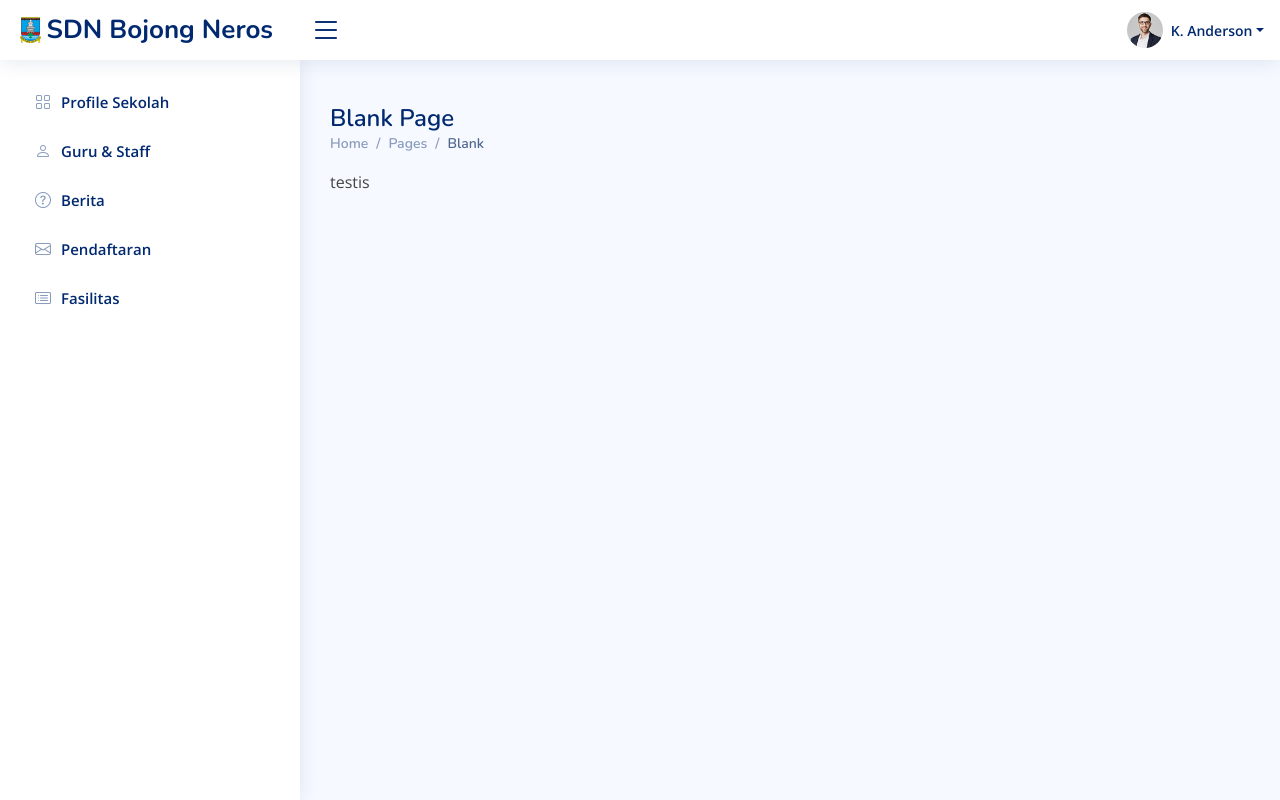
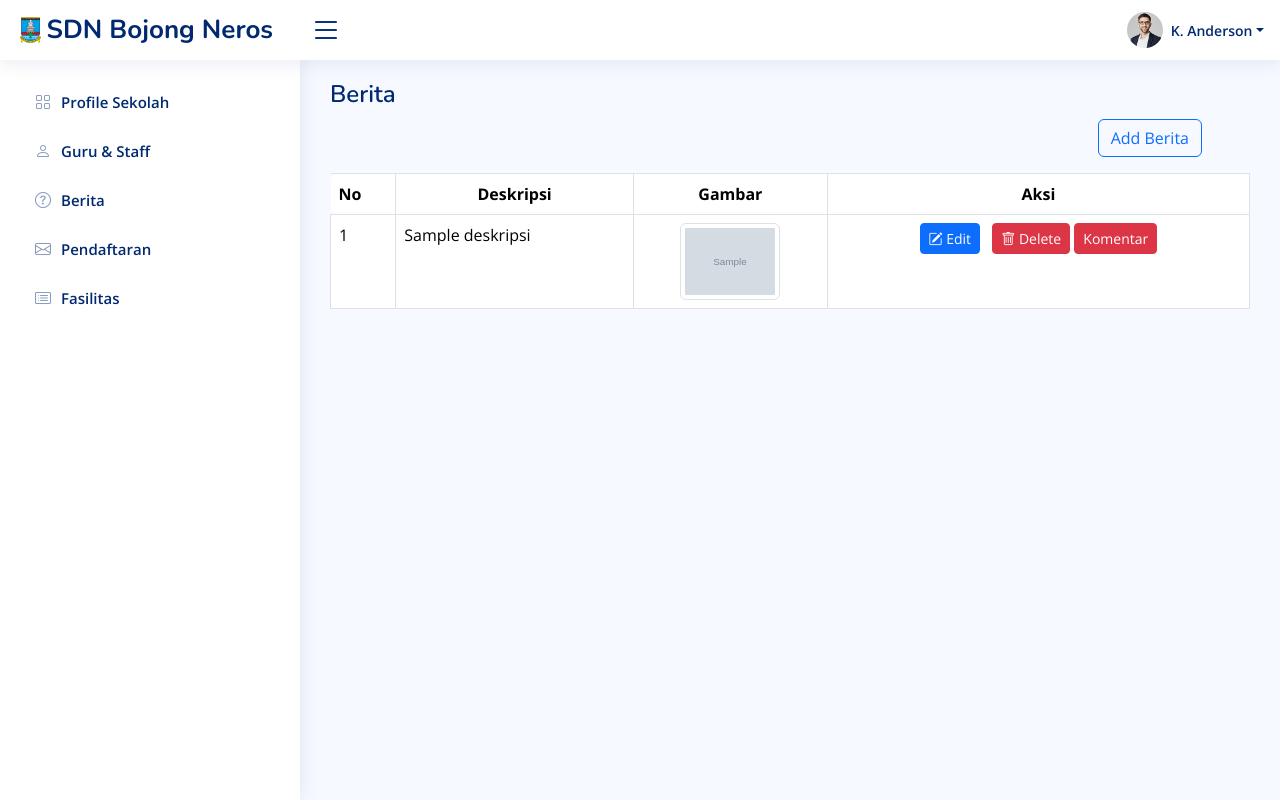
Before and after one commit to oneforaall05/webSekolah1, a Flask app: page /adminBerita in a window 1280 px wide. Run offline with Flask 3, Linux system fonts and the light colour scheme; grey boxes marked "Sample" are stand-in pictures; a database or web service that is not in the repository returns one stand-in record (values such as "Sample title"); some libraries are stand-ins or nearby versions.

Commit message:
perubahan berita

```diff
--- a/app.py
+++ b/app.py
@@ -211,17 +211,79 @@ def AdminAddStaff():
 # berita
 @app.route('/adminBerita',methods=['GET'])
 def AdminBerita():
-   return render_template('admin/berita/berita.html')
+   Berita =  list(db.berita.find({}))
+   print (Berita)
+   return render_template('admin/berita/berita.html', Berita=Berita)
 
 # edit berita
-@app.route('/adminEditBerita',methods=['GET'])
-def AdminEditBerita():
-   return render_template('admin/berita/editBerita.html')
+@app.route('/adminEditBerita/<_id>',methods=['GET','POST'])
+def AdminEditBerita(_id):
+   if request.method=='POST':
+      id=request.form['_id']
+      Deskripsi=request.form['Deskripsi']
+      nama_gambar= request.files['gambar']
+      currentBerita = db.berita.find_one({'_id': ObjectId(id)})
+      current_image = currentBerita.get('gambar', None)
+      doc={
+            'Deskripsi': Deskripsi
+         }
+      today=datetime.now()
+      mytime = today.strftime('%Y-%m-%d-%H-%m-%S')
+
+      if nama_gambar:
+         if current_image:
+               current_image_path = os.path.join('static/fotoBerita', current_image)
+               if os.path.exists(current_image_path):
+                  os.remove(current_image_path)
+         extension = nama_gambar.filename.split('.')[-1]
+         nama_file_gambar = f'berita-{mytime}.{extension}'
+         file_path =f'static/fotoBerita/{nama_file_gambar}'
+         nama_gambar.save(file_path)
+         doc['gambar']=nama_file_gambar
+      db.berita.update_one({'_id':ObjectId(id)},{'$set':doc})
+      return redirect(url_for('AdminBerita'))
+   berita = list(db.berita.find({'_id':ObjectId(_id)}))
+   return render_template('admin/berita/editBerita.html',berita=berita)
+
 
 # add berita
-@app.route('/adminAddBerita',methods=['GET'])
+@app.route('/adminAddBerita',methods=['GET','POST'])
 def AdminAddBerita():
+   if request.method=='POST':
+      # ambil input
+      Deskripsi=request.form['Deskripsi']
+      nama_gambar= request.files['gambar']
+
+      today=datetime.now()
+      mytime = today.strftime('%Y-%m-%d-%H-%M-%S')
+
+      if nama_gambar:
+         extension = nama_gambar.filename.split('.')[-1]
+         nama_file_gambar = f'Berita-{mytime}.{extension}'
+         file_path =f'static/fotoBerita/{nama_file_gambar}'
+         nama_gambar.save(file_path)
+      else :
+         nama_gambar=None
+      doc = {
+            'Deskripsi':Deskripsi,
+            'gambar':nama_file_gambar,
+
+        }
+      db.berita.insert_one(doc)
+      return redirect(url_for('AdminBerita'))
    return render_template('admin/berita/addBerita.html')
+
+@app.route('/adminDeleteBerita/<_id>',methods=['GET','POST'])
+def AdminDeleteBerita(_id):
+   currentdeskripsi= db.berita.find_one({'_id': ObjectId(_id)})
+   current_image = currentdeskripsi.get('gambar', None)
+   if current_image:
+      current_image_path = os.path.join('static/fotoBerita', current_image)
+      if os.path.exists(current_image_path):
+         os.remove(current_image_path)
+   db.berita.delete_one({'_id':ObjectId(_id)})
+   return redirect(url_for('AdminBerita'))
+
 
 # komentar
 @app.route('/adminDataKomentar',methods=['GET'])
--- a/templates/admin/berita/berita.html
+++ b/templates/admin/berita/berita.html
@@ -11,35 +11,63 @@
 
     {%include 'admin/vendor.html'%}
 
-<<<<<<< HEAD
-    {%include 'admin/vendor.html'%}
-
-  </head>
-<body>
-=======
   </head>
 
   <body>
 
 
->>>>>>> ebf3e3b15091cca7f77ec1944e08de79a5f8c456
+
 
 {%include 'admin/sideBar.html'%}
 
 <main id="main" class="main">
 
     <div class="pagetitle">
-      <h1>Blank Page</h1>
-      <nav>
-        <ol class="breadcrumb">
-          <li class="breadcrumb-item"><a href="index.html">Home</a></li>
-          <li class="breadcrumb-item">Pages</li>
-          <li class="breadcrumb-item active">Blank</li>
-        </ol>
-      </nav>
+      <h1>Berita</h1>
+
     </div><!-- End Page Title -->
 
-   testis
+    <div class="d-flex justify-content-end mb-3 me-5">
+      <button type="button" class="btn  btn-outline-primary">
+          <a href="/adminAddBerita" style="text-decoration: none; color: inherit;">Add Berita</a>
+      </button>
+  </div>
+
+
+  <section class="section">
+      <div class="table-responsive">
+          <table class="table table-bordered table-custom">
+              <thead>
+                  <tr>
+                      <th class="border-0 rounded-start">No</th>
+                      <th class="text-center">Deskripsi</th>
+                      <th class="text-center">Gambar</th>
+                      <th class="text-center">Aksi</th>
+                  </tr>
+              </thead>
+              <tbody>
+                  {% for item in Berita %}
+                  <tr>
+                      <td>{{ loop.index }}</td>
+                      <td>{{item.Deskripsi}}</td>
+                      <td class="text-center"><img src="static/fotoBerita/{{item.gambar}}" alt="Sample Image"  width="100"
+                              class="img-fluid img-thumbnail"></td>
+                      <td class="text-center">
+                          <a href="/adminEditBerita/{{item._id}}">
+                              <button type="button" class="btn btn-primary btn-sm me-2"><i
+                                      class="bi bi-pencil-square"></i> Edit</button>
+                          </a>
+                          <a href="/adminDeleteBerita/{{item._id}}">
+                              <button type="button" class="btn btn-danger btn-sm"><i class="bi bi-trash"></i>
+                                  Delete</button>
+                          </a>
+                          <a href="/adminDataKomentar/{{item._id}}">
+                            <button type="button" class="btn btn-danger btn-sm"><i class=""></i>
+                                Komentar</button>
+                        </a>
+                      </td>
+                  </tr>
+                  {% endfor %}
 
   </main><!-- End #main -->
 {%include 'admin/footer.html'%}
--- a/templates/admin/gurustaff/editStaff.html
+++ b/templates/admin/gurustaff/editStaff.html
@@ -18,7 +18,7 @@
 <main id="main" class="main">
 
     <div class="pagetitle">
-      <h1>Blank Page</h1>
+      <h1>Edit Guru Staff</h1>
     </div><!-- End Page Title -->
 
     <div class="card border-0 shadow mb-4">
```
Also changed, not shown: templates/admin/berita/addBerita.html (+24 -16 lines), templates/admin/berita/dataKomentar.html (+0 -16 lines), templates/admin/berita/editBerita.html (+25 -17 lines), static/fotoBerita/Berita-2024-05-26-19-04-37.jpg (added).
